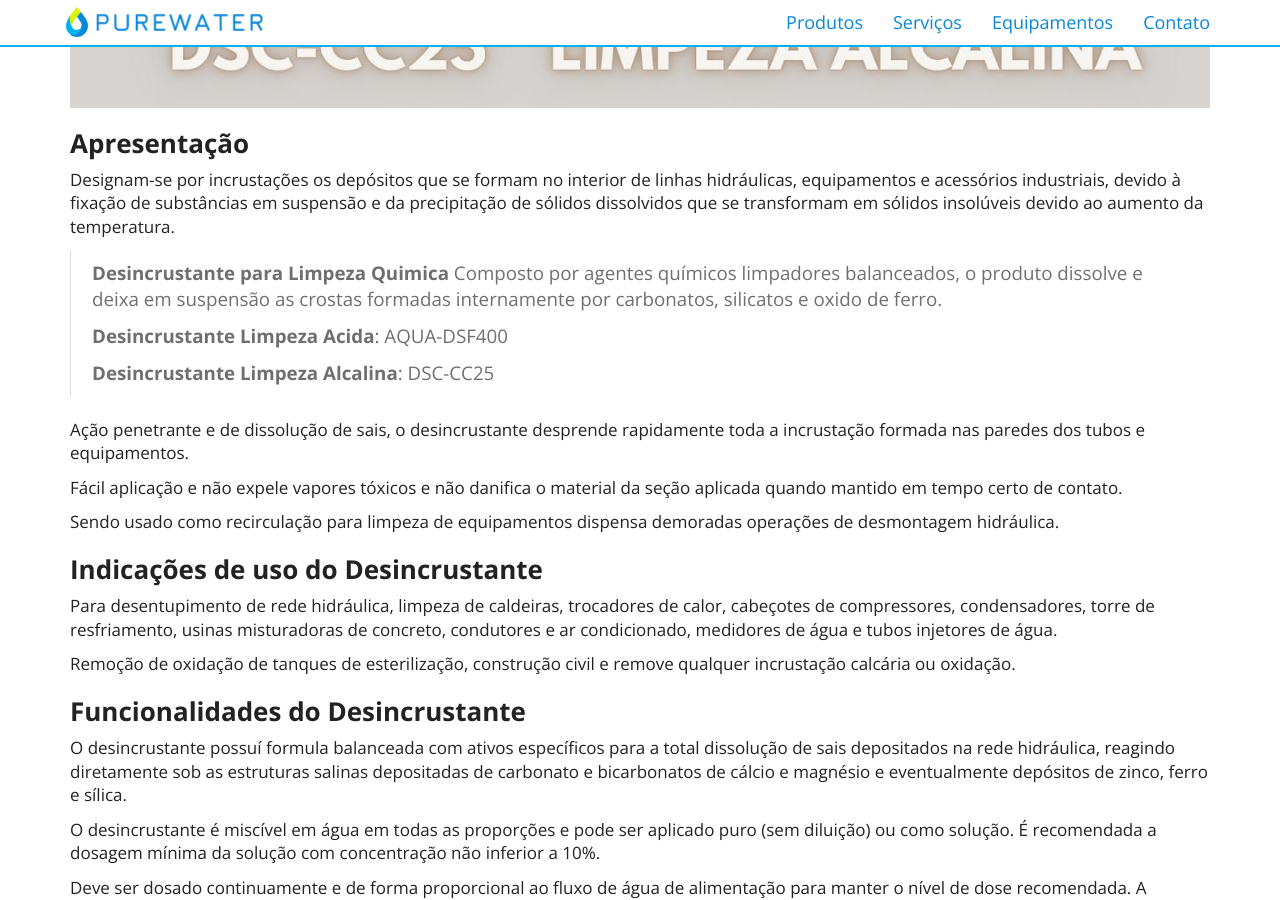
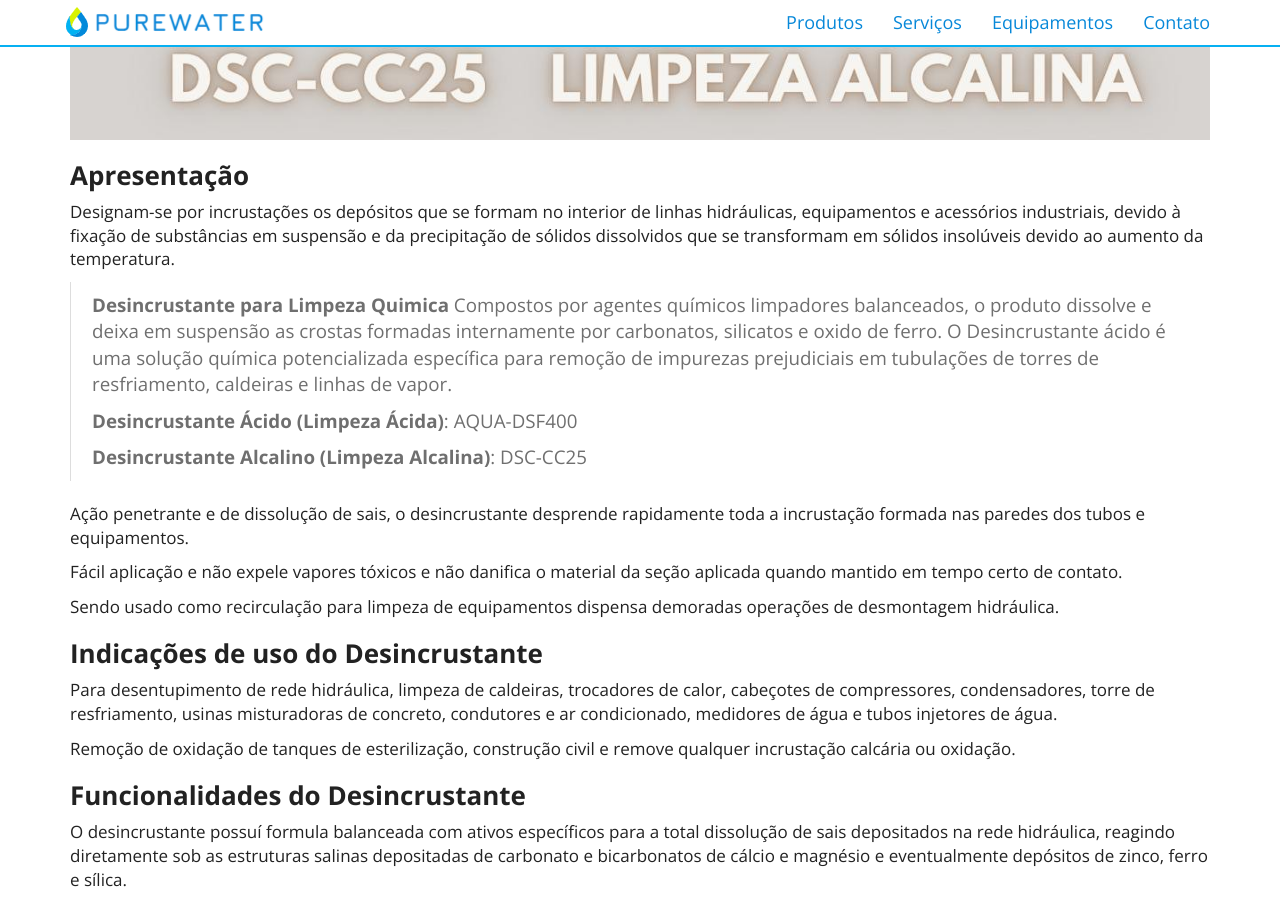
Before and after one commit to purewaterefluentes/purewaterefluentes.github.io, a Jekyll site: the page built from produtos/desincrustante.md, in a window 1280 px wide and 900 px high, scrolled down 912 px. Built offline with Jekyll 4.4.1, drawn with Linux system fonts in a browser that asks for light colours; nearby versions of some CDN libraries; library files that are not in the unit come from our copies; some of the changed text lies outside the part shown.

Commit message:
Update desincrustante.md

```diff
--- a/produtos/desincrustante.md
+++ b/produtos/desincrustante.md
@@ -2,7 +2,7 @@
 layout: contato
 pageTitle: DESINCRUSTANTE INDUSTRIAL | LIMPEZA QUIMICA | CALDEIRA | TORRE DE RESFRIAMENTO | GERADOR DE VAPOR
 title: Desincrustante
-subtitle: Desincrustante para Caldeiras - Torre de Resfriamento - Chiller - Rede Hidráulica Industrial
+subtitle: Desincrustante para Caldeiras - Torre de Resfriamento - Chiller - Rede Hidráulica Industrial - Desincrustante ácido
 ---
 <figure class="figure">
   <img src="../../website/images/desincrustante_acido_limpeza_tubulacao_industrial.jpg" class="figure-img img-fluid rounded" alt="Desincrustante industrial para limpeza quimica" style="max-width: 100%;">
@@ -12,11 +12,11 @@
 
 Designam-se por incrustações os depósitos que se formam no interior de linhas hidráulicas, equipamentos e acessórios industriais, devido à fixação de substâncias em suspensão e da precipitação de sólidos dissolvidos que se transformam em sólidos insolúveis devido ao aumento da temperatura.
 
->**Desincrustante para Limpeza Quimica** Composto por agentes químicos limpadores balanceados, o produto dissolve e deixa em suspensão as crostas formadas internamente por carbonatos, silicatos e oxido de ferro.
+>**Desincrustante para Limpeza Quimica** Compostos por agentes químicos limpadores balanceados, o produto dissolve e deixa em suspensão as crostas formadas internamente por carbonatos, silicatos e oxido de ferro. O Desincrustante ácido é uma solução química potencializada específica para remoção de impurezas prejudiciais em tubulações de torres de resfriamento, caldeiras e linhas de vapor.
 >
->**Desincrustante Limpeza Acida**: AQUA-DSF400
+>**Desincrustante Ácido (Limpeza Ácida)**: AQUA-DSF400
 >
->**Desincrustante Limpeza Alcalina**: DSC-CC25
+>**Desincrustante Alcalino (Limpeza Alcalina)**: DSC-CC25
 
 Ação penetrante e de dissolução de sais, o desincrustante desprende rapidamente toda a incrustação formada nas paredes dos tubos e equipamentos.
 
```
